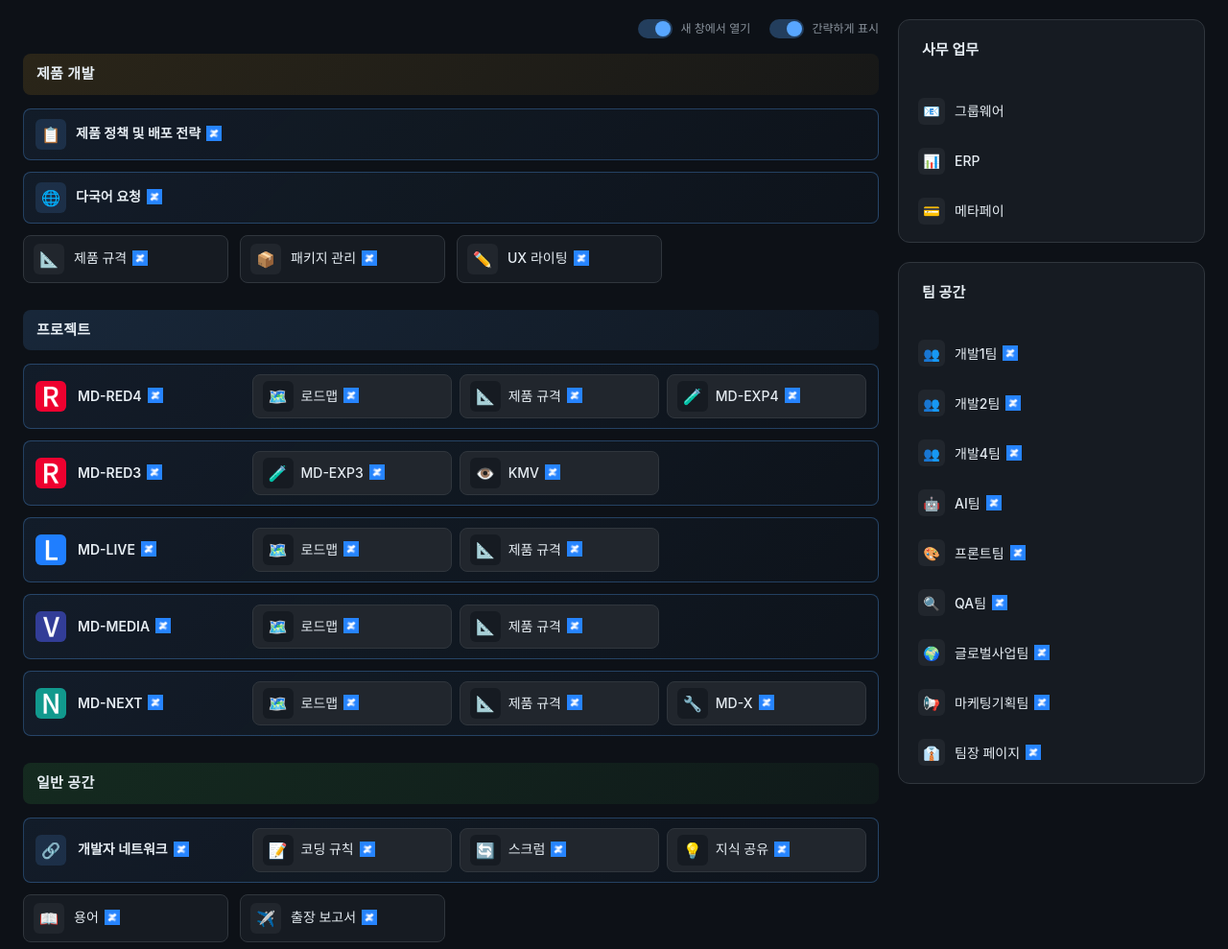
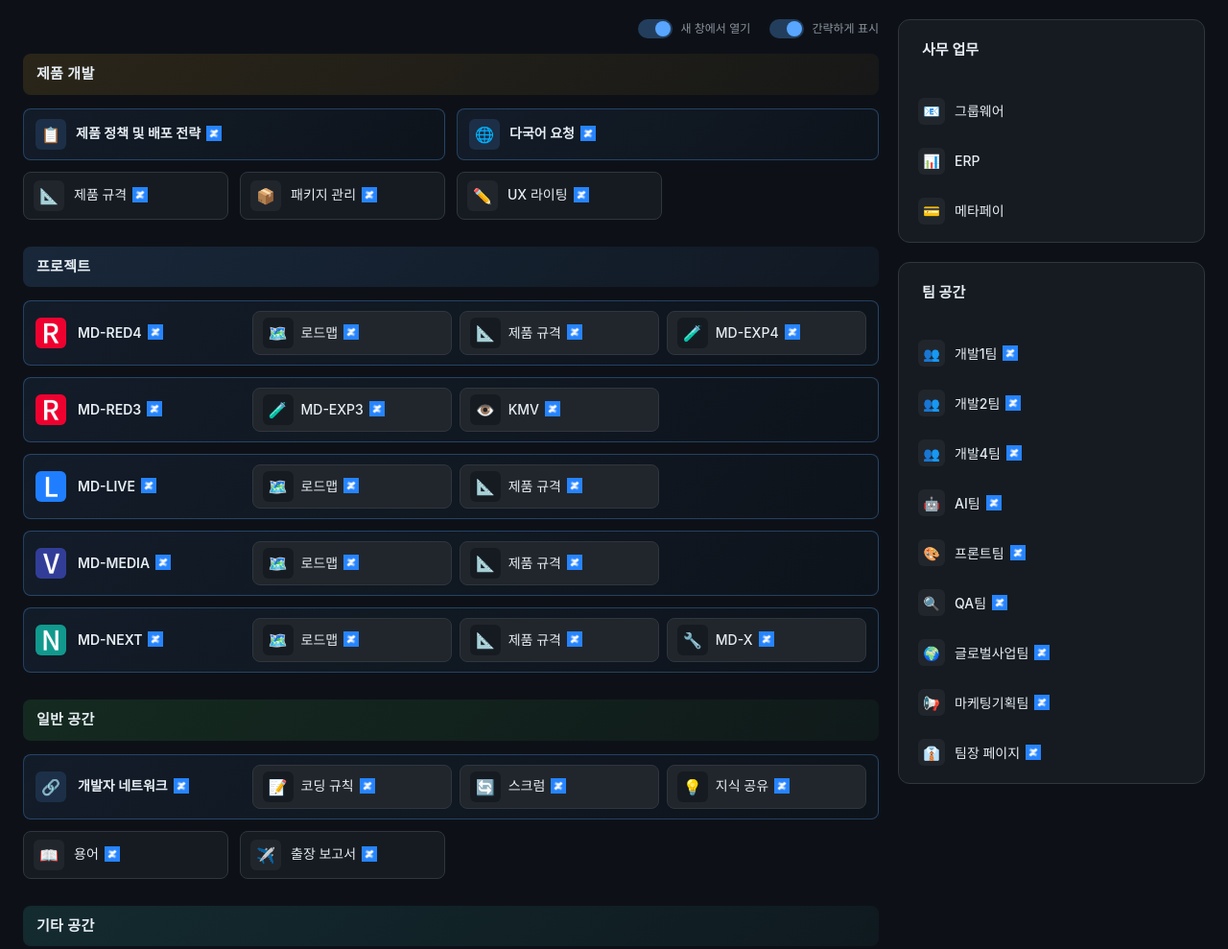
Before and after one commit to superstr78/gmd-shortcuts, a plain HTML site: page index.html in a window 1280 px wide. Shown: the top 989 px of the page at 96% size. Drawn offline with Linux system fonts and the light colour scheme.

Commit message:
style: compact 모드에서 자식 없는 important 바로가기 2열로 변경
- .shortcut-card.important:not(.has-children)에 grid-column: span 2 적용

🤖 Generated with [Claude Code](https://claude.com/claude-code)

Co-Authored-By: Claude Opus 4.5 <noreply@anthropic.com>

```diff
--- a/styles.css
+++ b/styles.css
@@ -152,6 +152,10 @@ body.compact-mode .shortcut-main {
 
 body.compact-mode .shortcut-card.important {
     padding: 10px 12px;
+}
+
+body.compact-mode .shortcut-card.important:not(.has-children) {
+    grid-column: span 2;
 }
 
 .category {
```
